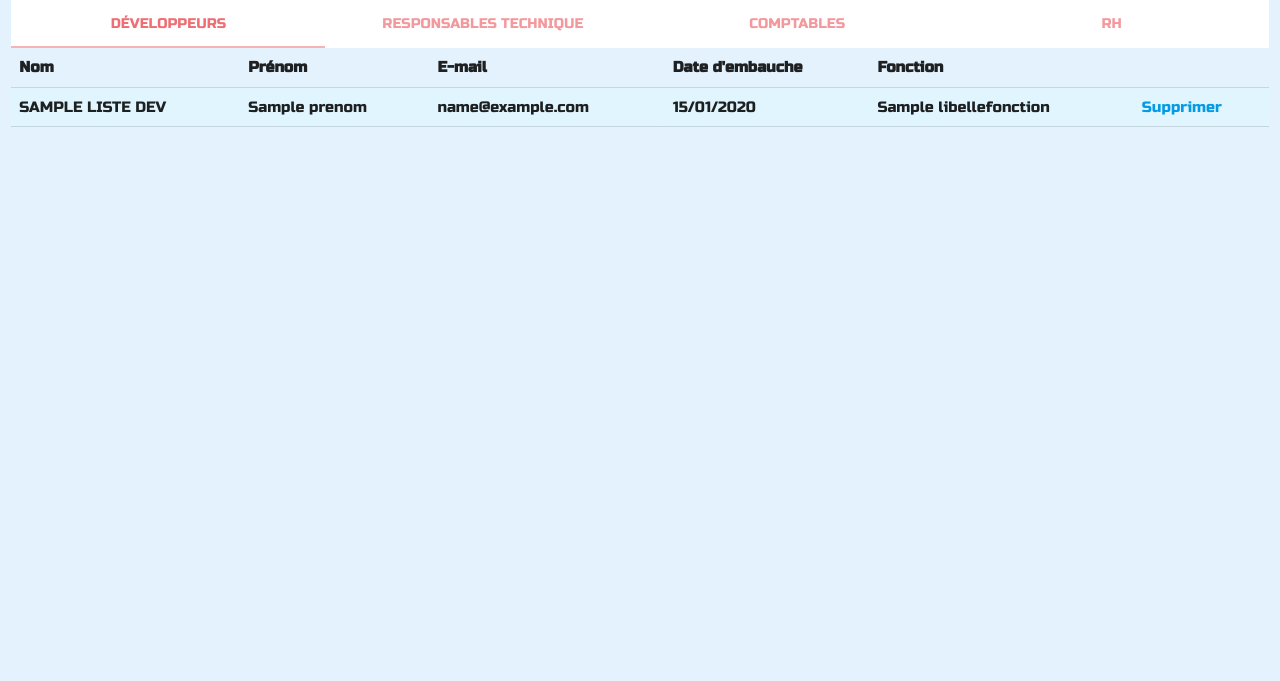
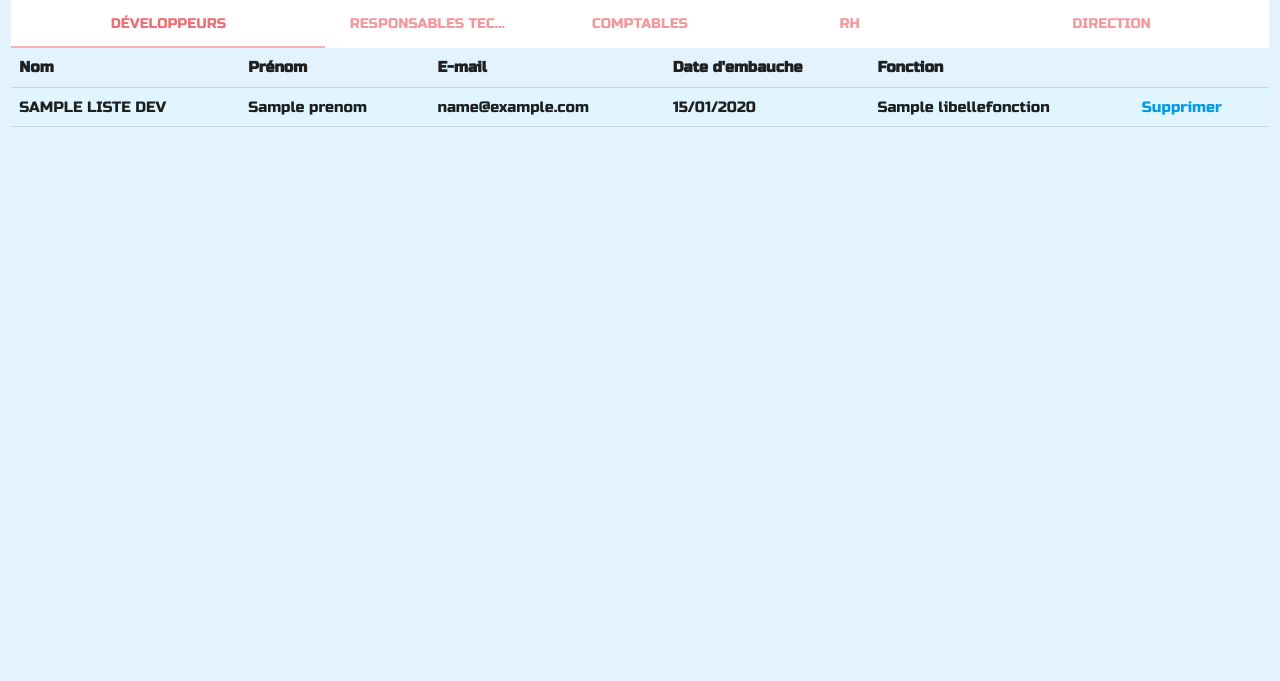
Before and after one commit to LgmMesCompetences/Simpleduc, a PHP site: template src/vue/security/listeUser.html.twig in a window 1280 px wide. Shown: the part 64-745 px from the top of the page. Run offline with PHP 8.4, Linux system fonts and the light colour scheme; the template is opened without the code that fills it: most values are stand-ins (such as "Sample title", 1, 10 or a date in 2020); some libraries are stand-ins or nearby versions.

Commit message:
MAJ ListeUser

```diff
--- a/src/vue/security/listeUser.html.twig
+++ b/src/vue/security/listeUser.html.twig
@@ -20,11 +20,11 @@
 <div class="row">
   <div class="col s12">
     <ul class="tabs">
-      <li class="tab col s3"><a class="active" href="#liste1">Développeurs</a></li>
-      <li class="tab col s3"><a href="#liste2">Responsables technique</a></li>
-      <li class="tab col s3"><a href="#liste3">Comptables</a></li>
-      <li class="tab col s3"><a href="#liste4">RH</a></li>
-      <li class="tab col s3"><a href="#liste5">Direction</a></li>
+      <li class="tab col s3 m3"><a class="active" href="#liste1">Développeurs</a></li>
+      <li class="tab col s3 m2"><a href="#liste2">Responsables technique</a></li>
+      <li class="tab col s3 m2"><a href="#liste3">Comptables</a></li>
+      <li class="tab col s3 m2"><a href="#liste4">RH</a></li>
+      <li class="tab col s3 m3"><a href="#liste5">Direction</a></li>
     </ul>
   </div>
 
```
